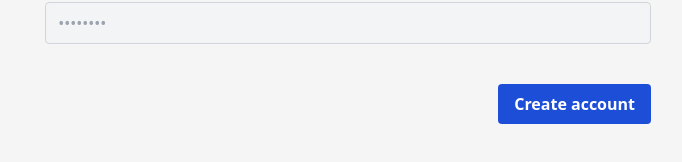
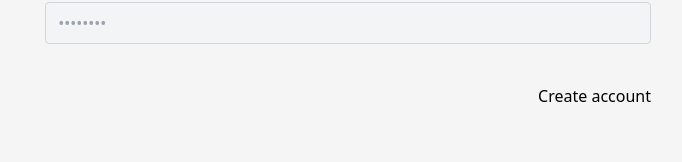
Before and after one commit to steph237/diary, a React (Create React App) app in the folder diary/: page /signUp in a window 1280 px wide. Shown: the part 416-578 px from the top of the page, without its empty margins (573-1255 px from the left). Built offline with nearby package versions, Linux system fonts and the light colour scheme; no server answers.

Commit message:
fix: disabled create account button when fields are empty

```diff
--- a/diary/src/pages /SignUp.jsx
+++ b/diary/src/pages /SignUp.jsx
@@ -8,7 +8,7 @@ import GetImages from "../components /Getimages";
 function SignUp() {
   const [usernameReg, setUsernameReg] = useState("");
   const [pwdReg, setpwdReg] = useState("");
-  const [showModal, setShowModal] = React.useState(false);
+  const [showModal, setShowModal] = useState(false);
 
   const register = () => {
     Axios.post("http://localhost:3001/register", {
@@ -18,6 +18,29 @@ function SignUp() {
       console.log(response);
     });
   };
+
+  function SubmitButton() {
+    if (usernameReg && pwdReg) {
+      return (
+        <button
+          type="submit"
+          className="bg-blue-700 text-white font-bold py-2 px-4 rounded focus:ring focus:ring-blue-300 hover:bg-blue-500"
+          onClick={() => {
+            register();
+            setShowModal(true);
+          }}
+        >
+          Create account
+        </button>
+      );
+    } else {
+      return (
+        <button type="button" disabled>
+          Create account
+        </button>
+      );
+    }
+  }
 
   return (
     <div className="login mx-8 ">
@@ -63,16 +86,7 @@ function SignUp() {
             </div>
 
             <div className="flex justify-end py-4">
-              <button
-                type="submit"
-                className="bg-blue-700 text-white font-bold py-2 px-4 rounded focus:ring focus:ring-blue-300 hover:bg-blue-500"
-                onClick={() => {
-                  register();
-                  setShowModal(true);
-                }}
-              >
-                Create account
-              </button>
+              <SubmitButton />
             </div>
           </form>
         </div>
```
